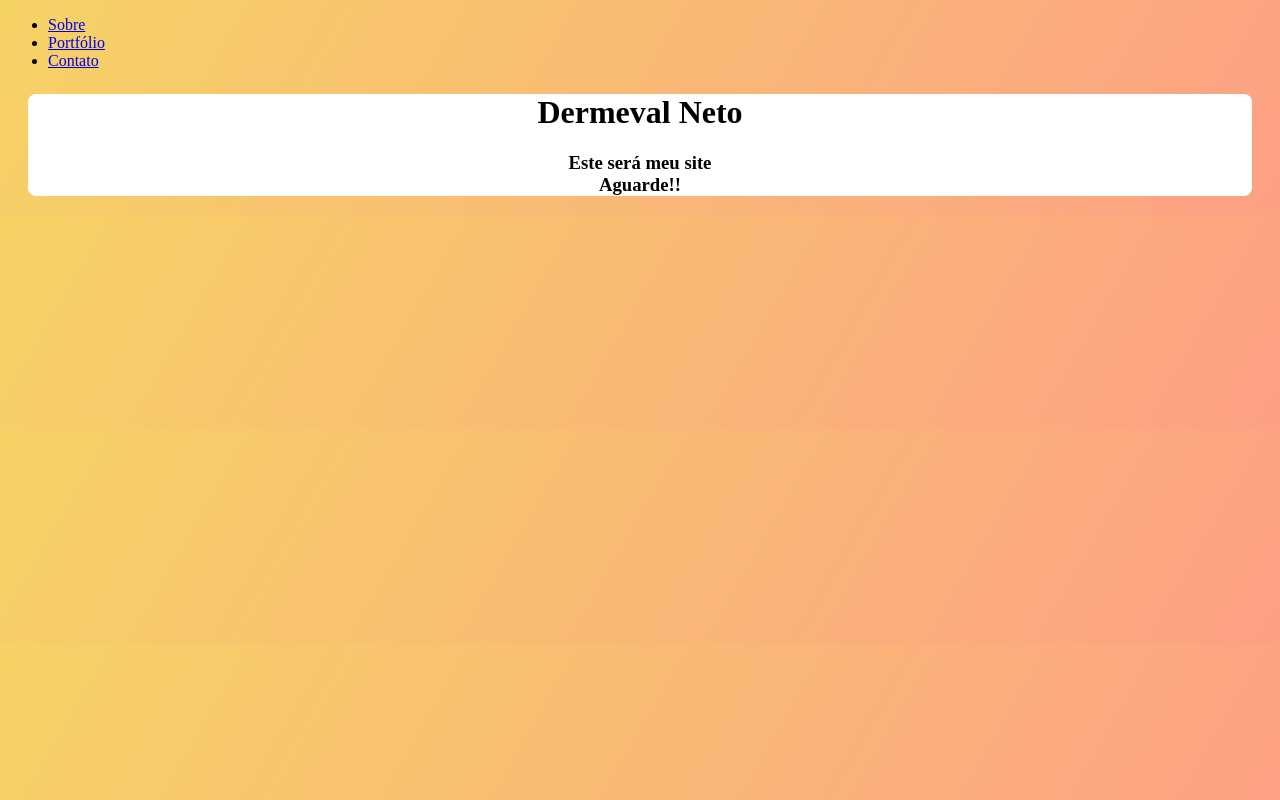
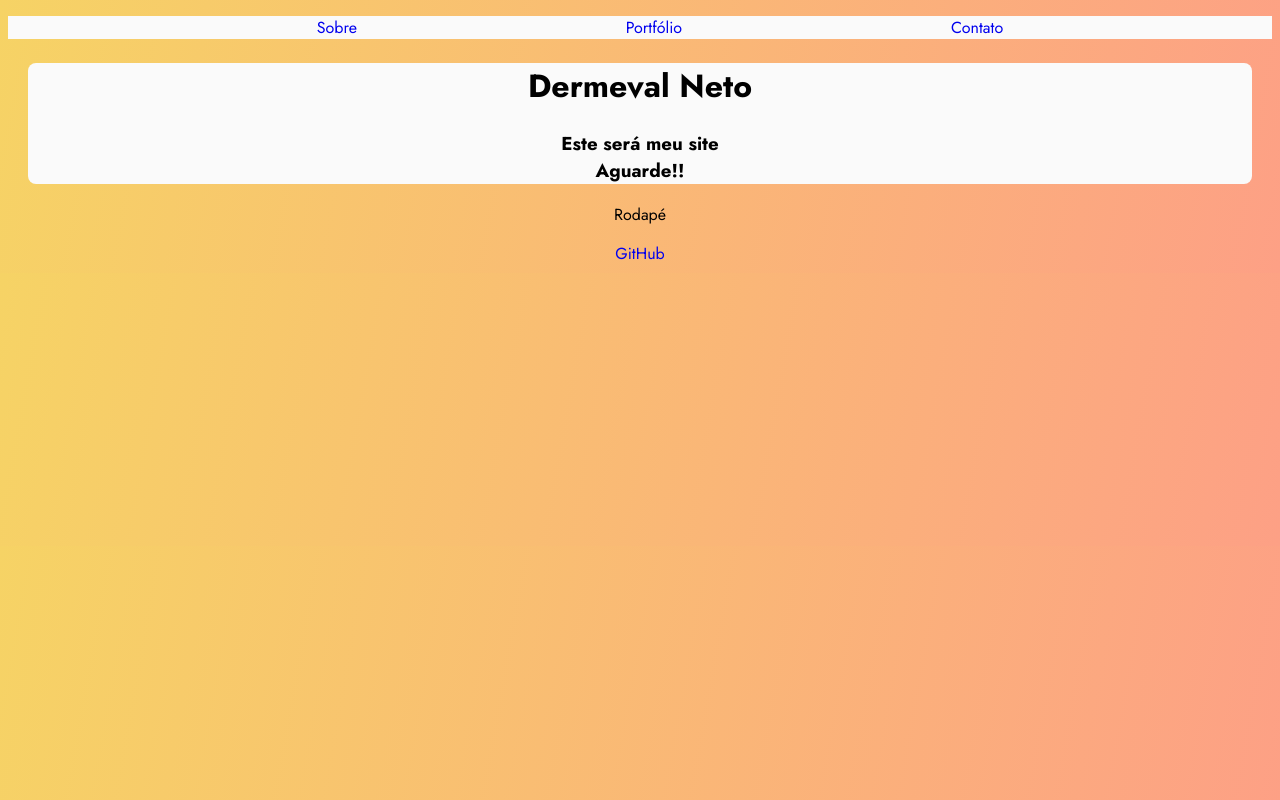
Before and after one commit to dscneto/dscneto.github.io, a plain HTML site: page index.html in a window 1280 px wide. Drawn offline with Linux system fonts and the light colour scheme.

Commit message:
Add files via upload

```diff
--- a/global.css
+++ b/global.css
@@ -1,6 +1,38 @@
+@import url('https://fonts.googleapis.com/css2?family=Jost:wght@300;400;500;700&display=swap');
+
+nav
+{
+    background: #FAFAFA;
+    color: #010101;
+
+    margin: 0;
+}
+
+.menu ul
+{
+    display: flex;
+    justify-content: space-evenly;
+}
+
+.menu li
+{
+    list-style: none;
+}
+
+a
+{
+    text-decoration: none;
+}
+
+a:hover
+{
+    text-decoration: underline;
+}
+
 body
 {
-    background-image: linear-gradient(120deg, #f6d365 0%, #fda085 100%);
+    font-family: 'Jost', sans-serif;
+    background-image: linear-gradient(100deg, #f6d365 0%, #fda085 100%);
 }
 
 div.box
@@ -11,6 +43,11 @@ div.box
 
     text-align: center;
 
-    background-color: #FFF;
+    background-color: #FAFAFA;
     border-radius: 8px;
 }
+
+footer
+{
+    text-align: center;
+}
--- a/index.html
+++ b/index.html
@@ -6,26 +6,28 @@
         <link rel="stylesheet" href="global.css">
 
         <title> Testando </title>
-
-        <nav class = "menu">
-            <ul>
-                <li><a href = "#"> Sobre </a></li>
-                <li><a href = "#"> Portfólio </a></li>
-                <li><a href = "#"> Contato </a></li>
-            </ul>
-        </nav>
-
     </head>
 
     <body>
+        <header>
+            <nav class = "menu">
+                <ul>
+                    <li><a href = "#"> Sobre </a></li>
+                    <li><a href = "#"> Portfólio </a></li>
+                    <li><a href = "#"> Contato </a></li>
+                </ul>
+            </nav>
+        </header>
+
         <div class= "box">
-            <h1 class = "text"> Dermeval Neto </h1>
-            <h3 class = "text"> Este será meu site <br> Aguarde!!</h3>
+            <h1> Dermeval Neto </h1>
+            <h3> Este será meu site <br> Aguarde!!</h3>
+        </div>
 
-            <div >
-
-            </div>
-        </div>
+        <footer>
+            <p> Rodapé </p>
+            <a href = "https://github.com/dscneto"> GitHub </a>
+        </footer>
 
     </body>
 
```
